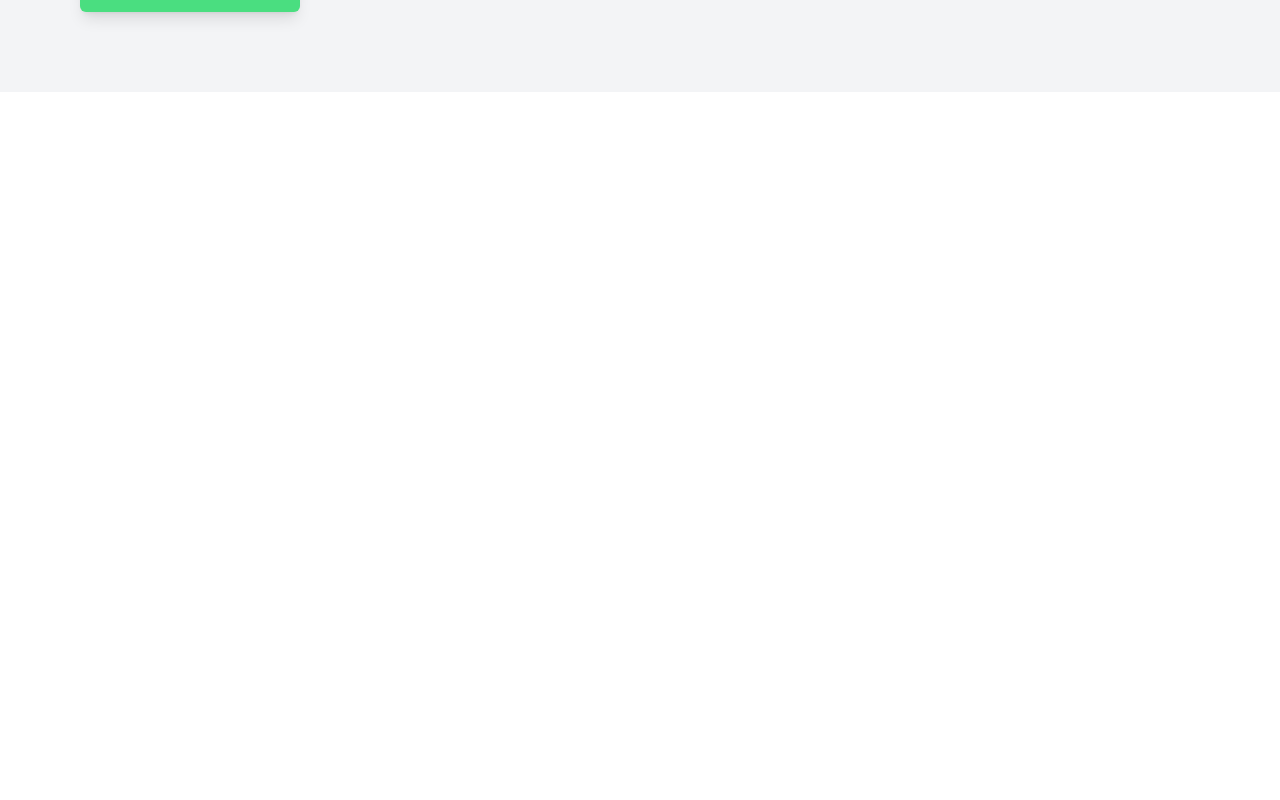
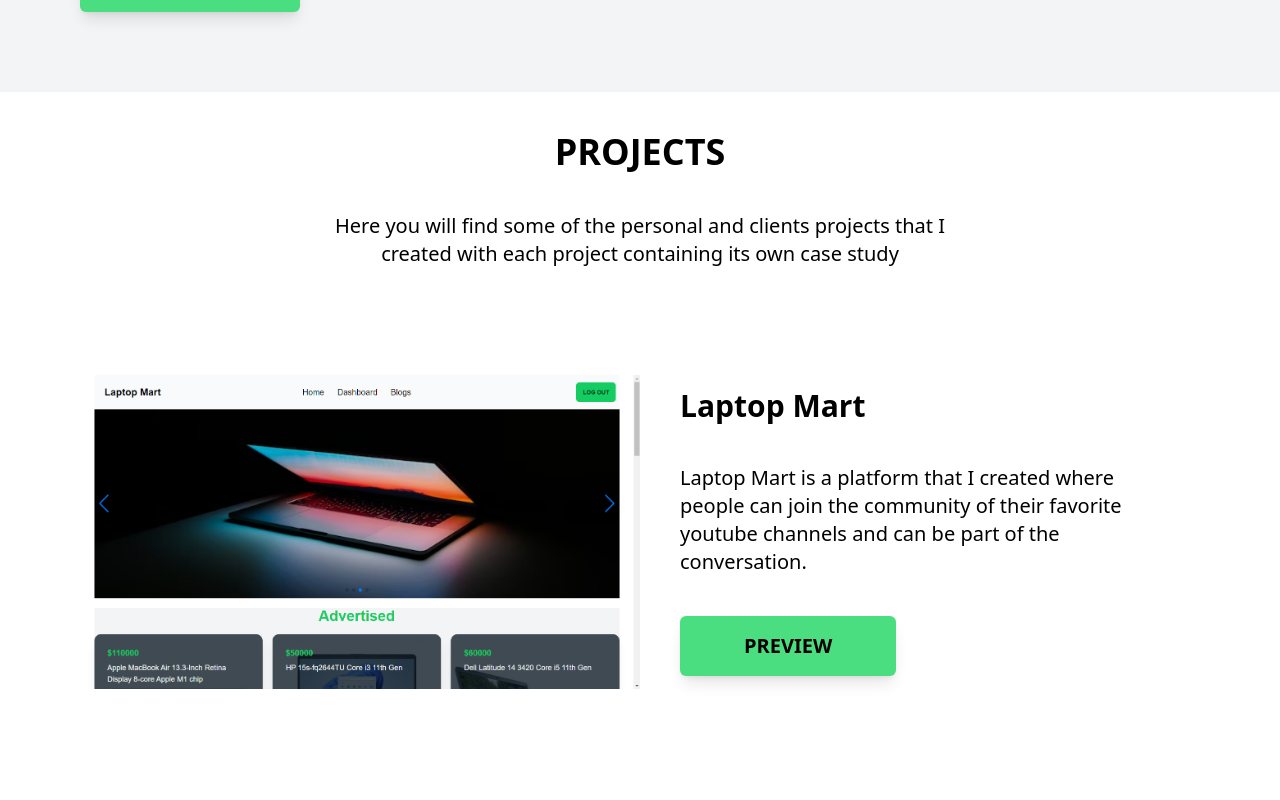
Before and after one commit to tahdiislam/portfolio, a React (Vite) app: page / in a window 1280 px wide. Shown: the part 1580-2380 px from the top of the page. Before the commit the page ends 1672 px from the top, so only its background shows below. Built offline with nearby package versions, Linux system fonts and the light colour scheme.

Commit message:
add project

```diff
--- a/src/App.jsx
+++ b/src/App.jsx
@@ -1,6 +1,7 @@
 import About from "./Component/About/About"
 import Header from "./Component/Header/Header"
 import Home from "./Component/Home/Home"
+import Projects from "./Component/Projects/Projects"
 
 function App() {
   return (
@@ -8,6 +9,7 @@ function App() {
       <Header/>
       <Home/>
       <About/>
+      <Projects/>
     </div>
   )
 }
--- /dev/null
+++ b/src/Component/Projects/Projects.jsx
@@ -0,0 +1,52 @@
+import React from "react";
+import img01 from "../../assets/projectImg/project-01.png";
+import Button from "../Button/Button";
+
+const projects = [
+  {
+    img: img01,
+    name: "Laptop Mart",
+    details:
+      "Laptop Mart is a platform that I created where people can join the community of their favorite youtube channels and can be part of the conversation.",
+  },
+  {
+    img: img01,
+    name: "Laptop Mart",
+    details:
+      "Laptop Mart is a platform that I created where people can join the community of their favorite youtube channels and can be part of the conversation.",
+  },
+  {
+    img: img01,
+    name: "Laptop Mart",
+    details:
+      "Laptop Mart is a platform that I created where people can join the community of their favorite youtube channels and can be part of the conversation.",
+  },
+];
+
+const Projects = () => {
+  return (
+    <div className="my-10">
+      <div className="mb-20">
+        <h1 className="text-4xl font-bold text-center mb-10">PROJECTS</h1>
+        <p className="w-1/2 mx-auto text-xl text-center">
+          Here you will find some of the personal and clients projects that I
+          created with each project containing its own case study
+        </p>
+      </div>
+      <div className="mx-20">
+        {projects.map((project, i) => (
+          <div key={i} className="flex items-center mb-16">
+            <img className="w-1/2" src={project.img} alt="" />
+            <div className="w-1/2 p-10">
+              <h2 className="text-3xl font-bold mb-10">{project.name}</h2>
+              <p className="text-xl mb-10">{project.details}</p>
+              <Button>PREVIEW</Button>
+            </div>
+          </div>
+        ))}
+      </div>
+    </div>
+  );
+};
+
+export default Projects;
```
Also changed, not shown: src/assets/projectImg/project-01.png (added).
